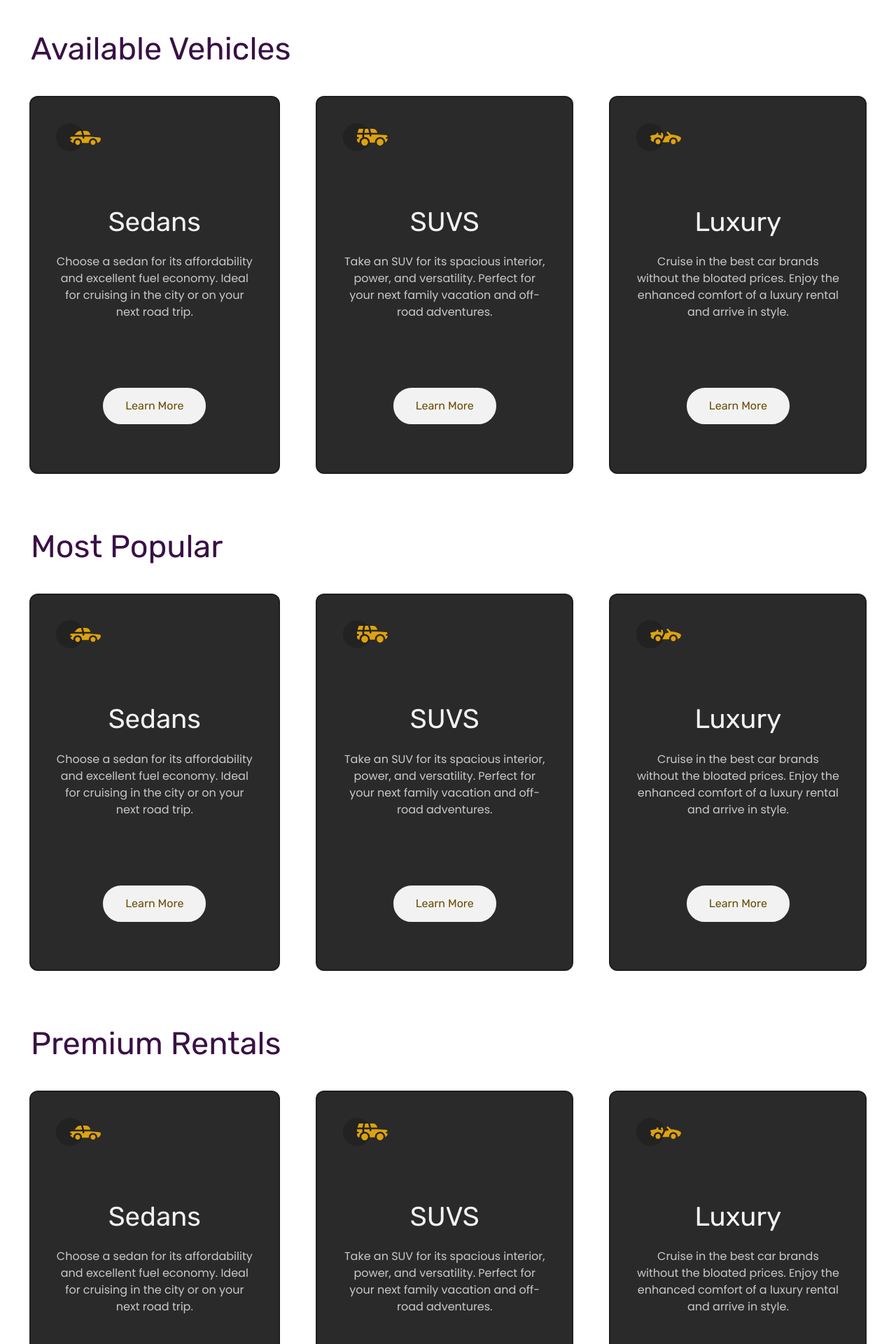
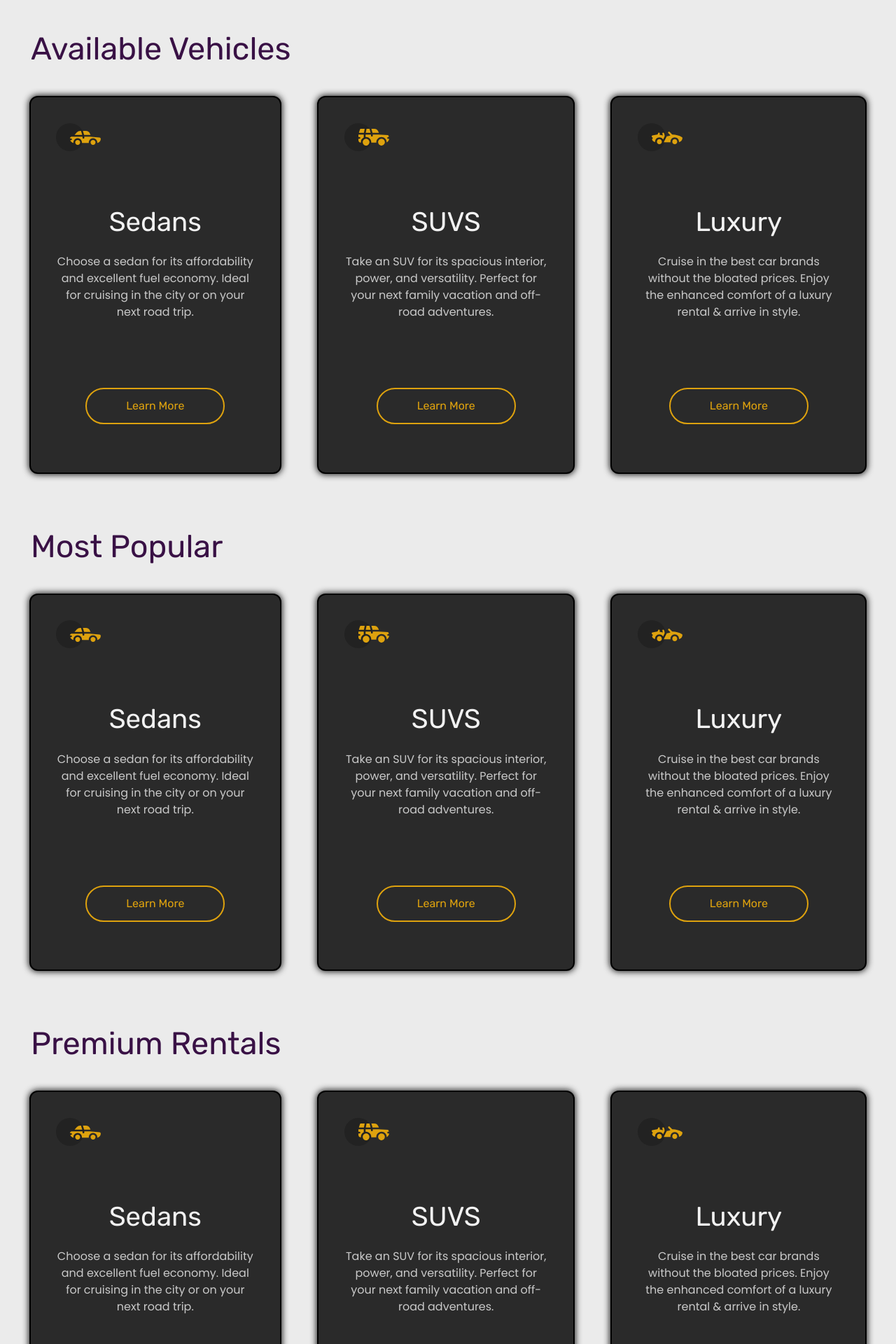
Before and after one commit to Kobra-soft/3column_webpage_demo_react_vite, a React (Vite) app: page / in a window 1280 px wide. Shown: the part 60-1980 px from the top of the page at 70% size. Built offline with nearby package versions, Linux system fonts and the light colour scheme.

Commit message:
Commit - Hover Finished

```diff
--- a/src/App.jsx
+++ b/src/App.jsx
@@ -5,9 +5,9 @@ function App() {
   return (
     <>
       <div className="container pt-20 items-start">
-        <title className="flex justify-between items-center ml-7 mr-6 pb-8">Available Vehicles</title>
+        <title className="flex justify-between ml-7 mr-6 pb-8">Available Vehicles</title>
         <div className="items">
-          <div className="item first border-2 border-[#00000045]">
+          <div className="item first border-2 border-[#000000]">
             <img src="/icon-sedans.svg"/>
             <h1 className='mt-20'>
               Sedans
@@ -18,7 +18,7 @@ function App() {
             </p>
             <button>Learn more</button>
           </div>
-          <div className="item second border-2 border-[#00000045]">
+          <div className="item second border-2 border-[#000000]">
           <img src="/icon-suvs.svg"/>
           <h1 className='mt-20'>
               SUVS
@@ -29,14 +29,14 @@ function App() {
             </p>
             <button>Learn more</button>
           </div>
-          <div className="item third border-2 border-[#00000045]">
+          <div className="item third border-2 border-[#000000]">
           <img src="/icon-luxury.svg"/>
           <h1 className='mt-20'>
               Luxury
             </h1>
             <p>
               Cruise in the best car brands without the bloated prices. Enjoy the enhanced comfort of a luxury
-              rental and arrive in style.
+              rental & arrive in style.
             </p>
             <button>Learn more</button>
           </div>
@@ -46,7 +46,7 @@ function App() {
       <div className="container pt-0 items-start">
         <title className="flex justify-between items-center ml-7 mr-6 pb-8">Most Popular</title>
         <div className="items">
-          <div className="item first border-2 border-[#00000045]">
+          <div className="item first border-2 border-[#000000]">
             <img src="/icon-sedans.svg"/>
             <h1 className='mt-20'>
               Sedans
@@ -57,7 +57,7 @@ function App() {
             </p>
             <button>Learn more</button>
           </div>
-          <div className="item second border-2 border-[#00000045]">
+          <div className="item second border-2 border-[#000000]">
           <img src="/icon-suvs.svg"/>
           <h1 className='mt-20'>
               SUVS
@@ -68,14 +68,14 @@ function App() {
             </p>
             <button>Learn more</button>
           </div>
-          <div className="item third border-2 border-[#00000045]">
+          <div className="item third border-2 border-[#000000]">
           <img src="/icon-luxury.svg"/>
           <h1 className='mt-20'>
               Luxury
             </h1>
             <p>
               Cruise in the best car brands without the bloated prices. Enjoy the enhanced comfort of a luxury
-              rental and arrive in style.
+              rental & arrive in style.
             </p>
             <button>Learn more</button>
           </div>
@@ -85,7 +85,7 @@ function App() {
       <div className="container pt-0 items-start">
         <title className="flex justify-between items-center ml-7 mr-6 pb-8">Premium Rentals</title>
         <div className="items">
-          <div className="item first border-2 border-[#00000045]">
+          <div className="item first border-2 border-[#000000]">
             <img src="/icon-sedans.svg"/>
             <h1 className='mt-20'>
               Sedans
@@ -96,7 +96,7 @@ function App() {
             </p>
             <button>Learn more</button>
           </div>
-          <div className="item second border-2 border-[#00000045]">
+          <div className="item second border-2 border-[#000000]">
           <img src="/icon-suvs.svg"/>
           <h1 className='mt-20'>
               SUVS
@@ -107,14 +107,14 @@ function App() {
             </p>
             <button>Learn more</button>
           </div>
-          <div className="item third border-2 border-[#00000045]">
+          <div className="item third border-2 border-[#000000]">
           <img src="/icon-luxury.svg"/>
           <h1 className='mt-20'>
               Luxury
             </h1>
             <p>
               Cruise in the best car brands without the bloated prices. Enjoy the enhanced comfort of a luxury
-              rental and arrive in style.
+              rental & arrive in style.
             </p>
             <button>Learn more</button>
           </div>
--- a/src/index.css
+++ b/src/index.css
@@ -5,7 +5,6 @@
 :root {
   /* font-family: Inter, system-ui, Avenir, Helvetica, Arial, sans-serif; */
   line-height: 1.5;
-
 
   color-scheme: light dark;
   color: #ffffffde;
@@ -24,7 +23,7 @@ body {
   place-items: center;
   min-width: 320px;
   min-height: 100vh;
-  background-color: #ffffff;
+  background-color: #ebebeb;
 }
 
 h1 {
--- a/style.css
+++ b/style.css
@@ -15,10 +15,12 @@ title{
     /* background-color: #535bf2; */
     font-size: 45px;
     color: #391145;
-    font-family: 'Rubik', sans-serif;;
+    font-family: 'Rubik', sans-serif;
+    cursor: pointer;
 }
+
 .items{
-    background-color:#ffffff;
+    background-color:#ebebeb;
     min-height:50vh;
     display : flex;
     flex-direction:row;
@@ -26,22 +28,26 @@ title{
     justify-content:center;
     padding-bottom: 20px;
 }
+
 .item{
-    background-color: var(--dark-cyan);
     min-height: 25rem;
     max-width: 23rem;
     min-width: 18rem;
     padding : 2.3rem;
     position: relative;
     top: -24px;
+    box-shadow: #1a1a1a 0px 0px 10px 1px;
 }
+
 .item .image{
     margin-bottom : 3.5rem;
 }
+
 .item h1{
     color: #f2f2f2;
     font-size:2.4rem;
 }
+
 .item p{
     color : #ffffffbf;
     margin-top : 1.5rem;
@@ -52,15 +58,16 @@ title{
 .item button{
     /* position: absolute; */
     bottom: 0;
-    background : #f2f2f2;
+    background : transparent;
     margin-bottom: 2rem;
     text-align: center;
-    border: 2px solid #f2f2f2;
-    padding: 12px 30px;
+    border: 2px solid #dea20e;
+    padding: 12px 56px;
     border-radius: 30px;
-    color :#006970;
+    color :#dea20e;
     text-transform: capitalize;
 }
+
 .first{
     background-color:#2a2a2a;
     border-radius:12px 12px 12px 12px;
@@ -77,18 +84,30 @@ title{
     margin: 1.6rem;
 }
 
-.first button{
-    color:#6b4f08;
+.item:hover{
+    color:#dea20e;
+    border: 2px solid #ffffff;
+    cursor: help;
+    background-color: #1a1a1a;
 }
-.second button {
-    color:#6b4f08;
+
+.item:hover h1{
+    color:#ffb700;
+    cursor: text;
 }
-.third button{
-    color:#6b4f08;
+
+.item:hover p{
+    color:#ffffff;
+    cursor: text;
 }
-button:hover{
-    background-color:transparent;
-    color:#dea20e;
+
+.item:hover button{
+    /* color:#dea20e; */
+    border: 2px solid #ffffff;
+    cursor: pointer;
+    background-color: #ffb700;
+    color: #1a1a1a;
+    /* background-color: #ffb700; */
 }
 
 @media (max-width: 950px)  {
```
